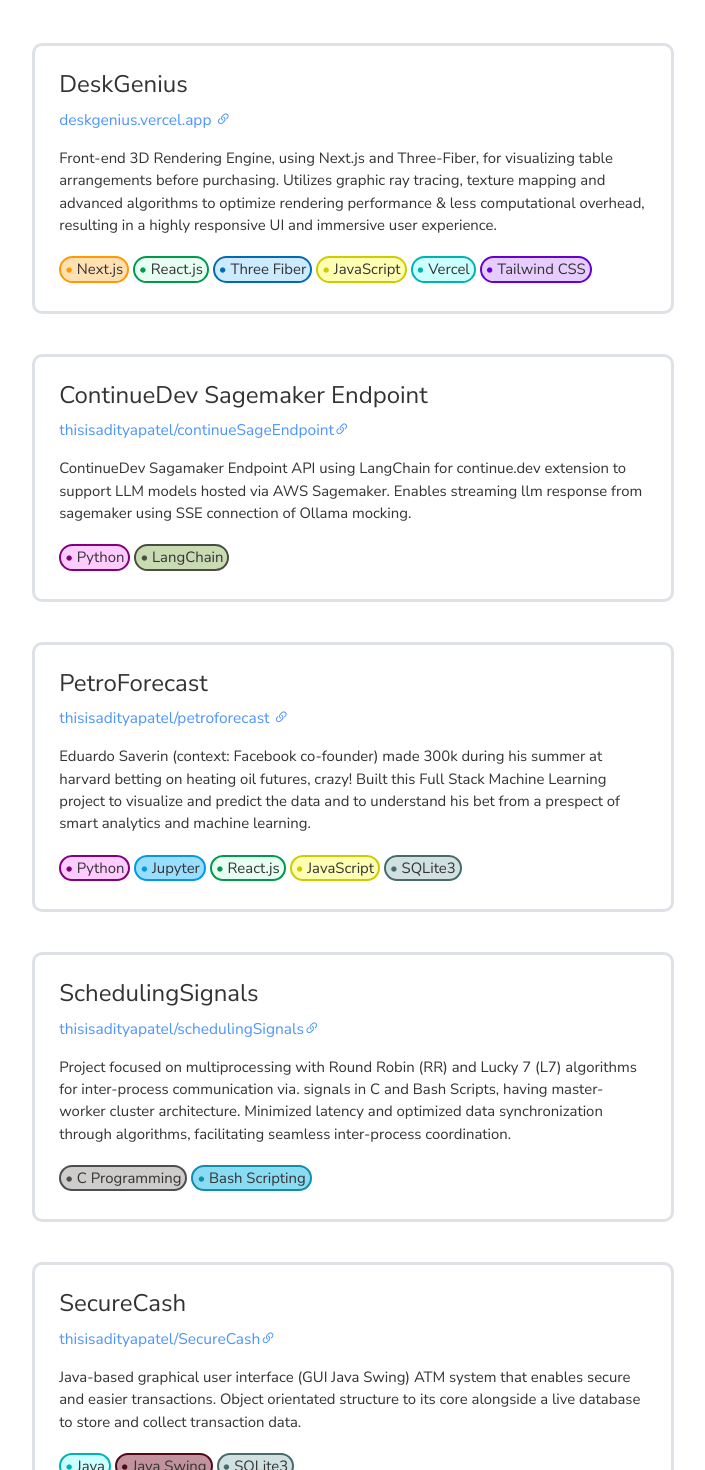
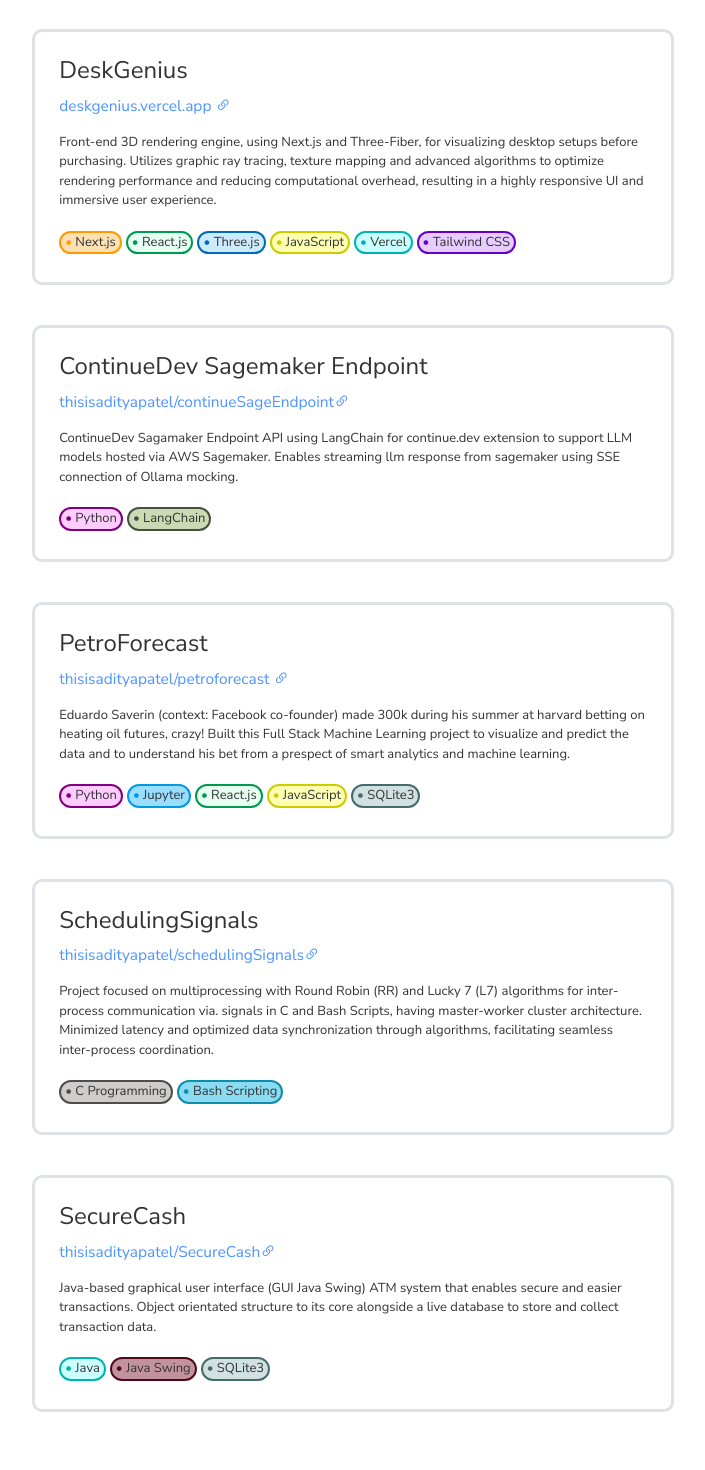
Before and after one commit to thisisadityapatel/aditya-patel.com, a Next.js app: page /misc in a window 1280 px wide. Shown: the part 160-1630 px from the top of the page, without its empty margins (287-992 px from the left). Built offline with nearby package versions, Linux system fonts and the light colour scheme; no server answers.

Commit message:
Minor updates

```diff
--- a/package.json
+++ b/package.json
@@ -23,8 +23,8 @@
     "bootstrap-icons": "^1.10.3",
     "eslint": "8.33.0",
     "eslint-config-next": "13.1.6",
-    "next": "13.1.6",
-    "package.json": "^2.0.1",
+    "next": "^13.5.6",
+    "package.json": "^0.0.0",
     "react": "18.2.0",
     "react-dom": "18.2.0",
     "swr": "^2.0.3"
--- a/src/components/Sidenav1.js
+++ b/src/components/Sidenav1.js
@@ -58,7 +58,7 @@
     <>
         <div className="offcanvas offcanvas-start" tabIndex="-1" id="sidebarNav1" aria-labelledby="sidebarNav1Label">
             <div className="offcanvas-header">
-                <h5 className="offcanvas-title text-secondary animate-charcter" id="offcanvasExampleLabel"> <i className="bi bi-c-circle"></i> Aditya</h5>
+                <h5 className="offcanvas-title text-secondary" id="offcanvasExampleLabel">aditya-patel.com</h5>
                 <button type="button" className="btn-close text-reset" data-bs-dismiss="offcanvas" data-bs-target="#sidebarNav1" aria-label="Close"></button>
             </div>
             <div className="offcanvas-body">
--- a/src/pages/index.js
+++ b/src/pages/index.js
@@ -46,12 +46,12 @@
             <img src="/introImage-compressed.jpg" alt={"Aditya Patel Profile Picture"} className="introProfileImage border border-5 rounded-circle"/>
         </div>
         <p>
-            {"Hey, I'm"} <span style={{textDecoration: "underline"}}>{"Aditya Patel"}</span> {", I'm a "} <span style={{textDecoration: "underline"}}>{"Computer Science"}</span> {" undergrad at"} <Link href="https://www.torontomu.ca/about/" target='_blank' className="introLink hover-underline-animation">Toronto Metropolitan University</Link> {"in my senior year, planning to graduate by 2026. A passionate programmer, I like challenging myself to do things I’ve never accomplished before and I strive to learn, build and engineer stuff (checkout my "} <Link className="introLink hover-underline-animation" href="./misc">{"Projects"}</Link>{")."}
+            {"Hey, I'm"} <span style={{textDecoration: "none"}}>{"Aditya Patel"}</span> {", I'm a "} <span style={{textDecoration: "underline"}}>{"Computer Science"}</span> {" undergrad at"} <Link href="https://www.torontomu.ca/about/" target='_blank' className="introLink hover-underline-animation">Toronto Metropolitan University</Link> {"in my senior year, planning to graduate by 2026. A passionate programmer, I like challenging myself to do things I’ve never accomplished before and I strive to learn, build and engineer stuff (checkout my "} <Link className="introLink hover-underline-animation" href="./misc">{"Projects"}</Link>{")."}
         </p>
         <p>
             {"Currently a "} <span style={{textDecoration: "underline"}}>{"Software Engineering Intern"}</span> {" at "}
             <Link href="/experience/RBC" className="introLink hover-underline-animation">Royal Bank of Canada</Link>
-            {" for the Helios Gen-AI and Insights team. I'm an incoming "}<span style={{textDecoration: "underline"}}>{"Software Engineering Intern"}</span>{" at "} <Link href="/experience/Wealthsimple" className="introLink hover-underline-animation">Wealthsimple</Link> {" and also previously interned as a "}<span style={{textDecoration: "underline"}}>{"Trade Floor Software Developer Intern"}</span> {"for"} <Link href="/experience/Scotiabank" className="introLink hover-underline-animation">Scotiabank GBM</Link> {" and am open to Internship/Research opportunities."}
+            {" for the Helios Gen-AI and Insights Engineering team. I'm an incoming "}<span style={{textDecoration: "underline"}}>{"Software Engineering Intern"}</span>{" at "} <Link href="/experience/Wealthsimple" className="introLink hover-underline-animation">Wealthsimple</Link> {" and also previously interned as a "}<span style={{textDecoration: "underline"}}>{"Trade Floor Software Developer Intern"}</span> {"for"} <Link href="/experience/Scotiabank" className="introLink hover-underline-animation">Scotiabank GBM</Link> {" and am open to Internship/Research opportunities."}
         </p>
         <p>
             {"I'm into Swimming and Basketball, I also love talking about F1, Physics and about different food options here in Toronto - So feel free to shoot me an email - "} <span><a className="hover-underline-animation introLink" href="mailto:adityakdpatel@gmail.com">adityakdpatel@gmail.com</a></span> {" , or set-up some time in my schedule by clicking the calendar below!"}
@@ -64,7 +64,7 @@
           }
         </div>
         <div className="text-secondary text-center mt-5 mb-5">
-          <span style={{fontSize: "120%"}} className="wave mx-1">🏎️💨 </span>{` Developed by`} <Link href="https://www.linkedin.com/in/thisisadityapatel/" style={{textDecoration:"underline"}} className='text-secondary'>Aditya Patel</Link> {`© ${current_Date.getFullYear()} All Rights Reserved.`}
+          <span style={{fontSize: "130%"}} className="wave mx-1">🏂</span> {` Developed by`} <Link href="https://www.linkedin.com/in/thisisadityapatel/" style={{textDecoration:"underline"}} className='text-secondary'>Aditya Patel</Link> {`© ${current_Date.getFullYear()} All Rights Reserved.`}
         </div>
       </div>
       <footer></footer>
--- a/src/pages/misc.js
+++ b/src/pages/misc.js
@@ -4,7 +4,7 @@
   return (
     <div className="hobbiesDiv container">
       <div className="mt-5 text-center pb-5">
-          <h4> <span style={{fontSize: "150%"}} className="wave mx-1">♾️</span> Made with a ton of SDLC</h4>
+          <h4>Some stuff from my free time</h4>
       </div>
 
       <div className="border border-3 p-4 flex" style={{borderRadius: "10px"}}>
@@ -14,11 +14,11 @@
             <a href="https://deskgenius.vercel.app/" className="hover-underline-animation" style={{textDecoration:"none", color:"#4d94ff", fontSize: "15.5px"}} target='__blank'>deskgenius.vercel.app <i class="bi bi-link-45deg"></i></a>
           </div>
         </div>
-        <div>
-          Front-end 3D Rendering Engine, using Next.js and Three-Fiber, for visualizing table arrangements before purchasing.
-          Utilizes graphic ray tracing, texture mapping and advanced algorithms to optimize rendering performance & less computational overhead, resulting in a highly responsive UI and immersive user experience.
+        <div className='projectDescriptionFontSize'>
+          Front-end 3D rendering engine, using Next.js and Three-Fiber, for visualizing desktop setups before purchasing. Utilizes graphic ray tracing, texture mapping and advanced algorithms to optimize rendering performance and reducing
+          computational overhead, resulting in a highly responsive UI and immersive user experience.
         </div>
-        <div className="mt-3 d-flex flex-wrap">
+        <div className="mt-3 d-flex flex-wrap projectDescriptionFontSize">
           <div className="rounded-pill me-1 my-1 px-1" style={{ backgroundColor: "#ffe0b3", borderRadius: "20px", border: "2px solid #ff9900" }}>
             <span style={{ color: "#ff9900" }}>&#x2022;</span> Next.js
           </div>
@@ -26,7 +26,7 @@
             <span style={{ color: "#00994d" }}>&#x2022;</span> React.js
           </div>
           <div className="rounded-pill me-1 my-1 px-1" style={{ backgroundColor: "#ccebff", borderRadius: "20px", border: "2px solid #006bb3" }}>
-            <span style={{ color: "#006bb3" }}>&#x2022;</span> Three Fiber
+            <span style={{ color: "#006bb3" }}>&#x2022;</span> Three.js
           </div>
           <div className="rounded-pill me-1 my-1 px-1" style={{ backgroundColor: "#ffffb3", borderRadius: "20px", border: "2px solid #cccc00" }}>
             <span style={{ color: "#cccc00" }}>&#x2022;</span> JavaScript
@@ -47,10 +47,10 @@
             <a href="https://github.com/thisisadityapatel/continueSageEndpoint" className="hover-underline-animation" style={{textDecoration:"none", color:"#4d94ff", fontSize: "15.5px"}} target='__blank'>thisisadityapatel/continueSageEndpoint<i class="bi bi-link-45deg"></i></a>
           </div>
         </div>
-        <div>
+        <div className='projectDescriptionFontSize'>
           ContinueDev Sagamaker Endpoint API using LangChain for continue.dev extension to support LLM models hosted via AWS Sagemaker. Enables streaming llm response from sagemaker using SSE connection of Ollama mocking.
         </div>
-        <div className="mt-3 d-flex flex-wrap">
+        <div className="mt-3 d-flex flex-wrap projectDescriptionFontSize">
           <div className="rounded-pill me-1 my-1 px-1" style={{ backgroundColor: "#ffccff", borderRadius: "20px", border: "2px solid #800080" }}>
             <span style={{ color: "#800080" }}>&#x2022;</span> Python
           </div>
@@ -68,10 +68,10 @@
             </a>
           </div>
         </div>
-        <div>
+        <div className='projectDescriptionFontSize'>
           Eduardo Saverin (context: Facebook co-founder) made 300k during his summer at harvard betting on heating oil futures, crazy! Built this Full Stack Machine Learning project to visualize and predict the data and to understand his bet from a prespect of smart analytics and machine learning.
         </div>
-        <div className="mt-3 d-flex flex-wrap">
+        <div className="mt-3 d-flex flex-wrap projectDescriptionFontSize">
           <div className="rounded-pill me-1 my-1 px-1" style={{ backgroundColor: "#ffccff", borderRadius: "20px", border: "2px solid #800080" }}>
             <span style={{ color: "#800080" }}>&#x2022;</span> Python
           </div>
@@ -98,10 +98,10 @@
             </a>
           </div>
         </div>
-        <div>
+        <div className='projectDescriptionFontSize'>
           Project focused on multiprocessing with Round Robin (RR) and Lucky 7 (L7) algorithms for inter-process communication via. signals in C and Bash Scripts, having master-worker cluster architecture. Minimized latency and optimized data synchronization through algorithms, facilitating seamless inter-process coordination.
         </div>
-        <div className="mt-3 d-flex flex-wrap">
+        <div className="mt-3 d-flex flex-wrap projectDescriptionFontSize">
           <div className="rounded-pill me-1 my-1 px-1" style={{ backgroundColor: "#cfcccc", borderRadius: "20px", border: "2px solid #4d4d4d" }}>
             <span style={{ color: "#4d4d4d" }}>&#x2022;</span> C Programming
           </div>
@@ -119,10 +119,10 @@
             </a>
           </div>
         </div>
-        <div>
+        <div className='projectDescriptionFontSize'>
           Java-based graphical user interface (GUI Java Swing) ATM system that enables secure and easier transactions. Object orientated structure to its core alongside a live database to store and collect transaction data.
         </div>
-        <div className="mt-3 d-flex flex-wrap">
+        <div className="mt-3 d-flex flex-wrap projectDescriptionFontSize">
           <div className="rounded-pill me-1 my-1 px-1" style={{ backgroundColor: "#ccffff", borderRadius: "20px", border: "2px solid #00b3b3" }}>
             <span style={{ color: "#00b3b3" }}>&#x2022;</span> Java
           </div>
--- a/src/styles/animateCharacter.css
+++ b/src/styles/animateCharacter.css
@@ -237,3 +237,7 @@
     border-image: linear-gradient(to right, darkblue, darkorchid) 1;
     padding-top: 2px;
   }
+
+.projectDescriptionFontSize{
+    font-size: 13px;
+}
```
Also changed, not shown: src/pages/education.js (+2 -15 lines), 1 other file (tests, documents, lock files or other folders).
